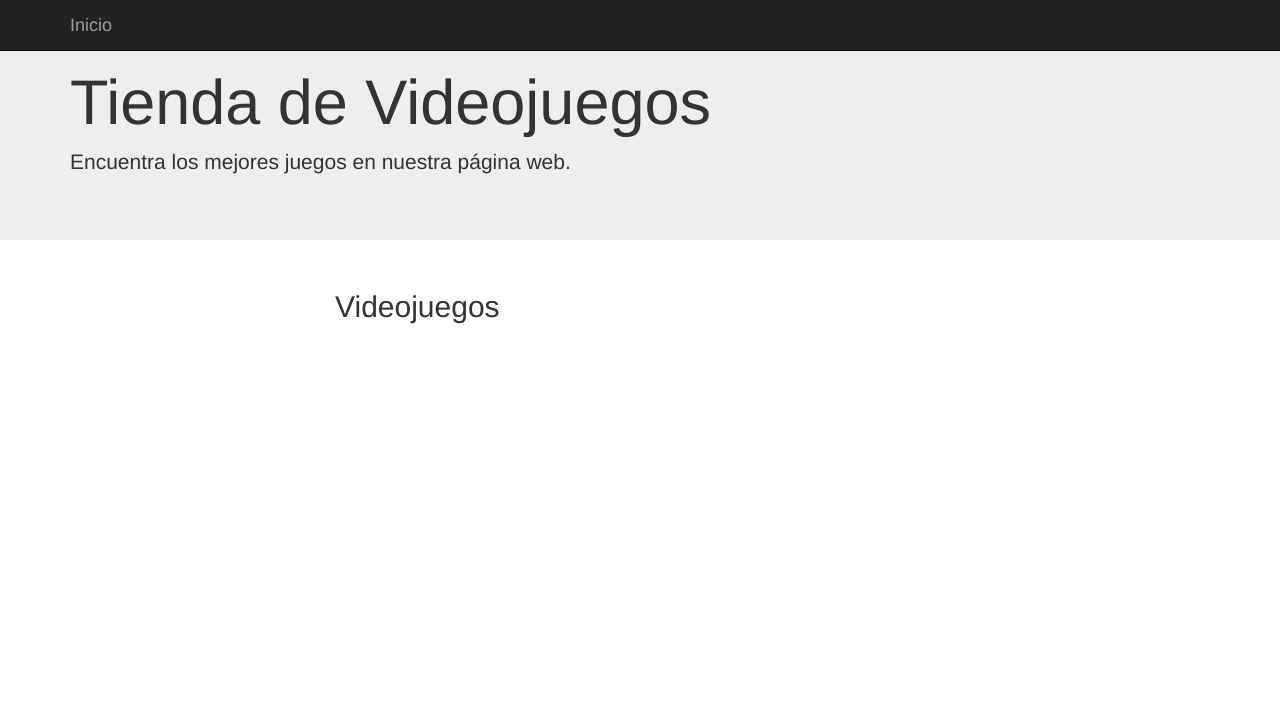
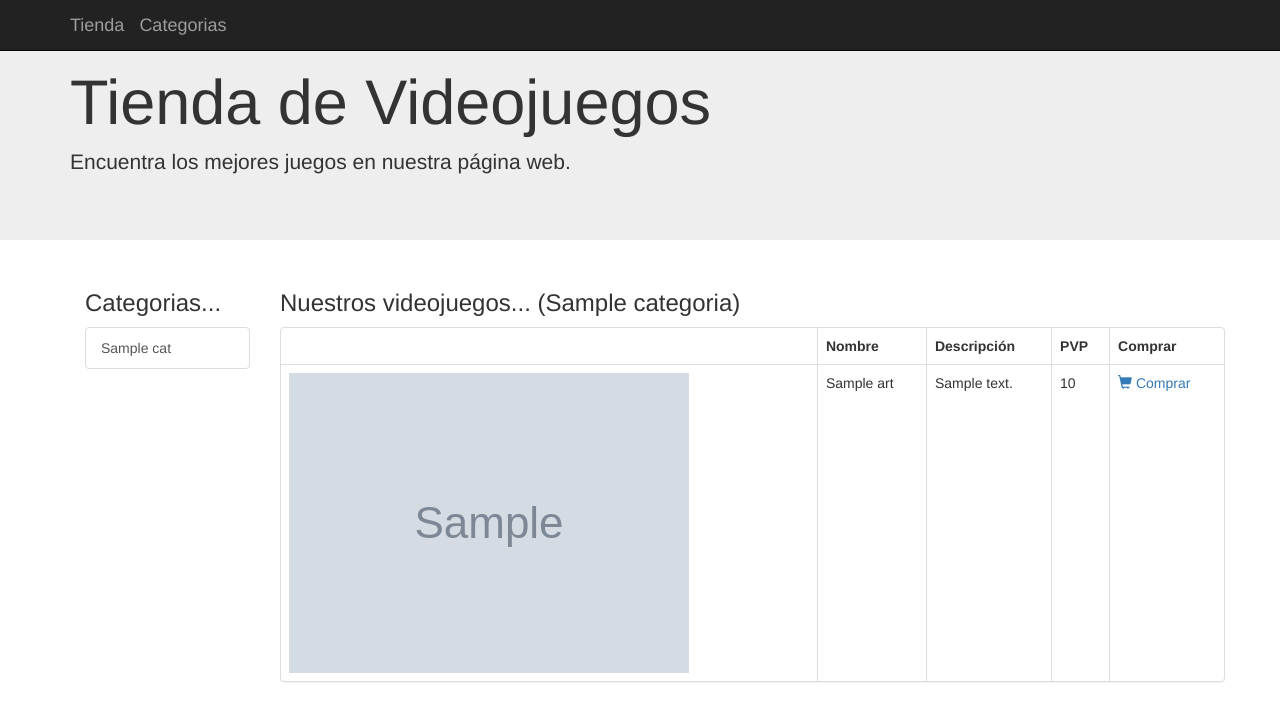
Before and after one commit to 12CUY/sistema_carrito__venta_tienda, a Flask app: template aplicacion/template/inicio.html in a window 1280 px wide. Shown: the top 721 px of the page. Run offline with Flask 2, Linux system fonts and the light colour scheme; the template is opened without the code that fills it: most values are stand-ins (such as "Sample title", 1, 10 or a date in 2020); grey boxes marked "Sample" are stand-in pictures; some libraries are stand-ins or nearby versions.

Commit message:
imagenes y app

```diff
--- a/aplicacion/config.py
+++ b/aplicacion/config.py
@@ -1,6 +1,6 @@
 import os
 
-SCRET_KEY = 'A0Zr98j/3yX R~XHH!jmN]LWX/,?RT'
+SECRET_KEY = 'A0Zr98j/3yX R~XHH!jmN]LWX/,?RT'
 PWD = os.path.abspath(os.curdir)
 
 DEBUG = True
--- a/aplicacion/model.py
+++ b/aplicacion/model.py
@@ -1,8 +1,10 @@
 # En este fichero se definen los modelos correspondientes al modelo de datos
 from sqlalchemy import Boolean, Column, ForeignKey
 from sqlalchemy import DateTime, Integer, String, Text, Float
-from sqlalchemy.orm import relationaship
+from sqlalchemy.orm import relationship
 from aplicacion.app import db
+
+
 class Categorias(db.Model):
     """Categorías de los artículos"""
     __tablename__ = 'categorias'
@@ -12,6 +14,7 @@ class Categorias(db.Model):
 
     def __repr__(self):
         return (u'<{self.__class__.__name__}: {self.id}>'.format(self=self))
+
 
 class Articulos(db.Model):
     """Artículos de nuestra tienda"""
--- a/aplicacion/template/base.html
+++ b/aplicacion/template/base.html
@@ -4,18 +4,18 @@
     <div class="container">
         <div class="navbar-header">
             <button type="button" class="navbar-toggle collapsed" data-toggle="collapse" data-target="#navbar" aria-expanded="false" aria-controls="navbar">
-            <span class="sr-only">navegación</span>
+            <span class="sr-only">Toggle navigation</span>
             <span class="icon-bar"></span>
             <span class="icon-bar"></span>
             <span class="icon-bar"></span>
           </button>
-            <a class="navbar-brand" href="/">Inicio</a>
+            <a class="navbar-brand" href="/">Tienda</a>
+            <a class="navbar-brand" href="{{url_for('categorias')}}">Categorias</a>
         </div>
 
     </div>
 </nav>
 
-<!--  llamada a la acción-->
 <div class="jumbotron">
     <div class="container">
         <h1>Tienda de Videojuegos</h1>
@@ -27,12 +27,11 @@
 {% endblock %} {% block content %}
 <div class="container-fluid">
     <div class="row">
-        <div class="col-md-3"></div>
-        <div class="col-md-8">
+
+        <div class="container">
             {% block contenido %}{% endblock %}
         </div>
+
     </div>
-</div>
 
-
-{% endblock %}
+    {% endblock %}
--- a/aplicacion/template/inicio.html
+++ b/aplicacion/template/inicio.html
@@ -1,5 +1,44 @@
 {% extends "base.html" %} {% block title %}Tienda de Videojuegos{% endblock %} {% block contenido %}
-<h2>Videojuegos</h2>
+<div class="container">
+    <div class="row">
+        <div class="col-md-2">
+            <h3>Categorias...</h3>
+            <div class="list-group">
+
+                {% for cat in categorias %} {% if categoria.nombre==cat.nombre%}
+                <a class="list-group-item active" href="{{url_for(" inicio ",id=cat.id)}}">{{cat.nombre}}</a> {% else %}
+                <a class="list-group-item" href="{{url_for(" inicio ",id=cat.id)}}">{{cat.nombre}}</a> {% endif%} {% endfor %}
+
+            </div>
+        </div>
+        <div class="col-md-10">
+            <h3>Nuestros videojuegos... ({{categoria.nombre}})</h3>
+            <div class="panel panel-default">
+                <table class="table table-bordered">
+                    <tr>
+                        <th></th>
+                        <th>Nombre</th>
+                        <th>Descripción</th>
+                        <th>PVP</th>
+                        <th>Comprar</th>
+                    </tr>
+                    {% for art in articulos %}
+
+                    <tr>
+                        {% if art.image %}
+                        <td><img src="{{url_for('static',filename='upload/')}}{{art.image}}" /> {% else %}
+                            <td><img src="{{url_for('static',filename='upload/not-found.png')}}" /> {% endif %}
+                                <td>{{art.nombre}}</td>
+                                <td>{{art.descripcion}}</td>
+                                <td>{{art.precio_final()}}</td>
+                                <td><a href="#"><span class="glyphicon glyphicon-shopping-cart"></span> Comprar</a></td>
+                    </tr>
+                    {% endfor %}
+                </table>
+
+            </div>
+        </div>
+    </div>
 
 
-{% endblock %}
+    {% endblock %}
--- a/manage.py
+++ b/manage.py
@@ -2,9 +2,9 @@ from flask_script import Manager
 from aplicacion.app import app, db
 from aplicacion.models import *
 
-
 manager = Manager(app)
 app.config['DEBUG'] = True  # Ensure debugger will load.
+
 
 @manager.command
 def create_tables():
@@ -66,5 +66,6 @@ def add_data_tables():
         db.session.add(juego)
         db.session.commit()
 
-if __name__ == "__main__":
+
+if __name__ == '__main__':
     manager.run()
```
Also changed, not shown: aplicacion/app.py (+18 -4 lines), aplicacion/template/categorias.html (added, +22 -0 lines), aplicacion/static/css/style.css (renamed from aplicacion/static/sytle.css), aplicacion/static/upload/abadia.jpeg (added), aplicacion/static/upload/arkanoid.jpeg (added), aplicacion/static/upload/army.jpeg (added), aplicacion/static/upload/basket.jpeg (added), aplicacion/static/upload/not-found.png (added), aplicacion/static/upload/outrun.jpeg (added), aplicacion/static/upload/road.jpeg (added), aplicacion/static/upload/soccer.jpeg (added), aplicacion/static/upload/tetris.jpeg (added).
